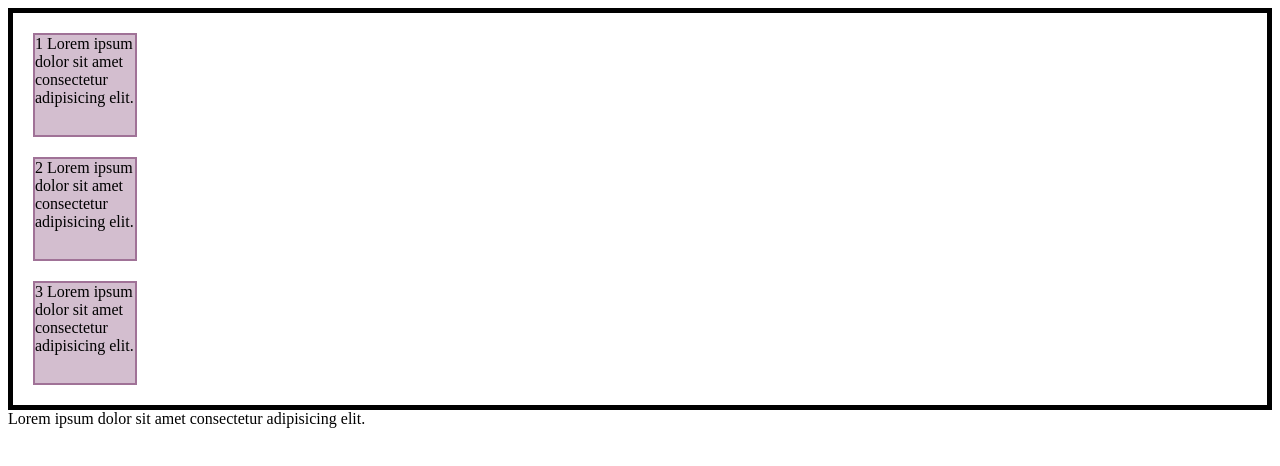
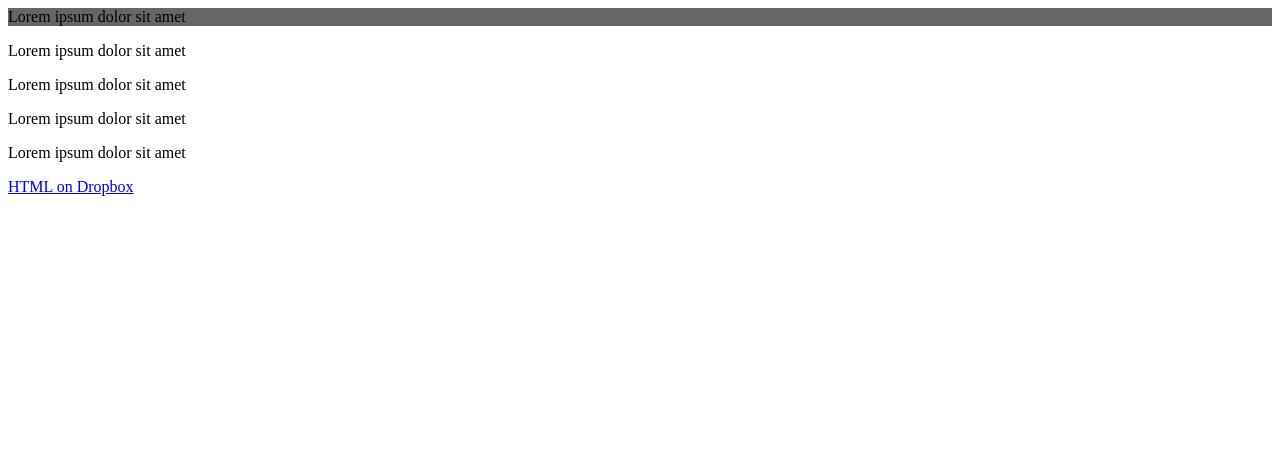
Before and after one commit to knureigs/ittren1, a plain HTML site: page index.html in a window 1280 px wide. Drawn offline with Linux system fonts and the light colour scheme.

Commit message:
Check using Dropbox for HTML

```diff
--- a/index.html
+++ b/index.html
@@ -6,13 +6,18 @@
     <meta http-equiv="X-UA-Compatible" content="ie=edge">
     <title>Document</title>
     <link rel="stylesheet" href="styles.css">
+    <style>
+    [class~="lorem"] { background: #666; }
+
+
+    </style>
 </head>
-<body>
-  <div class="container">
-    <div class="item">1 Lorem ipsum dolor sit amet consectetur adipisicing elit.</div>
-    <div class="item">2 Lorem ipsum dolor sit amet consectetur adipisicing elit.</div>
-    <div class="item">3 Lorem ipsum dolor sit amet consectetur adipisicing elit.</div>
-  </div>
-  <span>Lorem ipsum dolor sit amet consectetur adipisicing elit.</span>
+<body><div class="lorem ipsum">Lorem ipsum dolor sit amet</div>
+  <p class="lorem-ipsum">Lorem ipsum dolor sit amet</p>
+  <div class="lorem-ipsum dolor">Lorem ipsum dolor sit amet</div>
+  <p class="ipsum-lorem">Lorem ipsum dolor sit amet</p>
+  <p><span class="1orem ipsum">Lorem ipsum dolor sit amet</span></p>
+
+  <a href="https://www.dropbox.com/s/nc0wj4lj7ydgz9q/tasks.html?raw=1">HTML on Dropbox</a>
 </body>
 </html>
```
